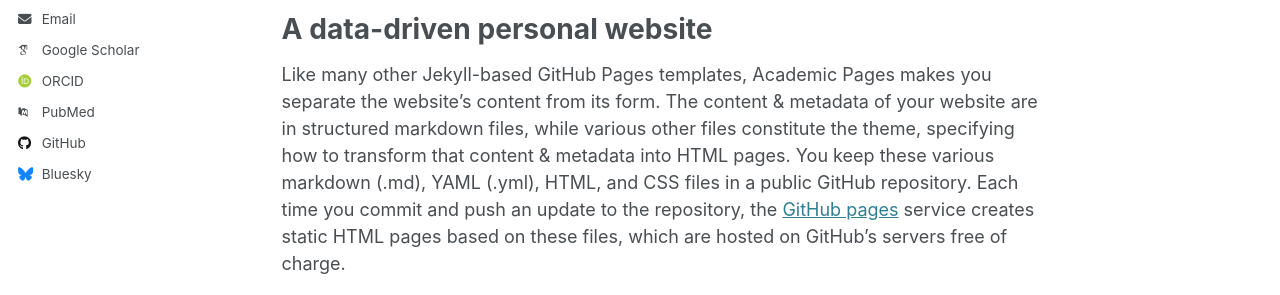
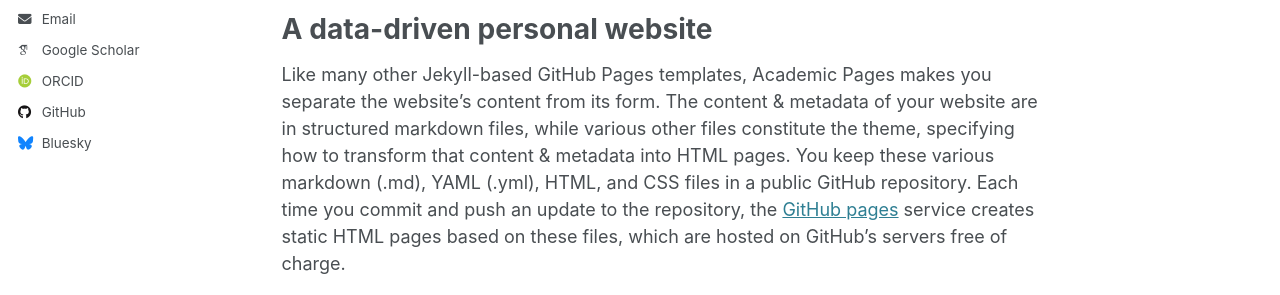
Before and after one commit to yvonneyauu/github.io, a Jekyll site: the page built from _pages/about.md, in a window 1280 px wide. Shown: the part 430-725 px from the top of the page. Built offline with Jekyll 4.4.1, drawn with Linux system fonts in a browser that asks for light colours; some web fonts are replaced.

Commit message:
Update _config.yml

```diff
--- a/_config.yml
+++ b/_config.yml
@@ -12,7 +12,7 @@ site_theme               : "default"
 title                    : "Your Name / Site Title"
 title_separator          : "-"
 name                     : &name "Yvonne Yu Yan Yau"
-description              : &description "personal description"
+description              : &description "Post-doc at Stockholm University"
 url                      : https://yvonneyauu.github.io # the base hostname & protocol for your site e.g. "https://[your GitHub username].github.io"
 baseurl                  : "" # the subpath of your site, e.g. "/blog"
 repository               : "yvonneyauu.github.io"
@@ -37,7 +37,7 @@ author:
   impactstory      : # URL
   orcid            : "https://orcid.org/0000-0002-4692-751X"
   semantic         : # URL
-  pubmed           : "https://www.ncbi.nlm.nih.gov/pubmed/?term=john+snow"
+  pubmed           : #"https://www.ncbi.nlm.nih.gov/pubmed/?term=john+snow"
   researchgate     : # URL
   scopus           : # URL
 
```
